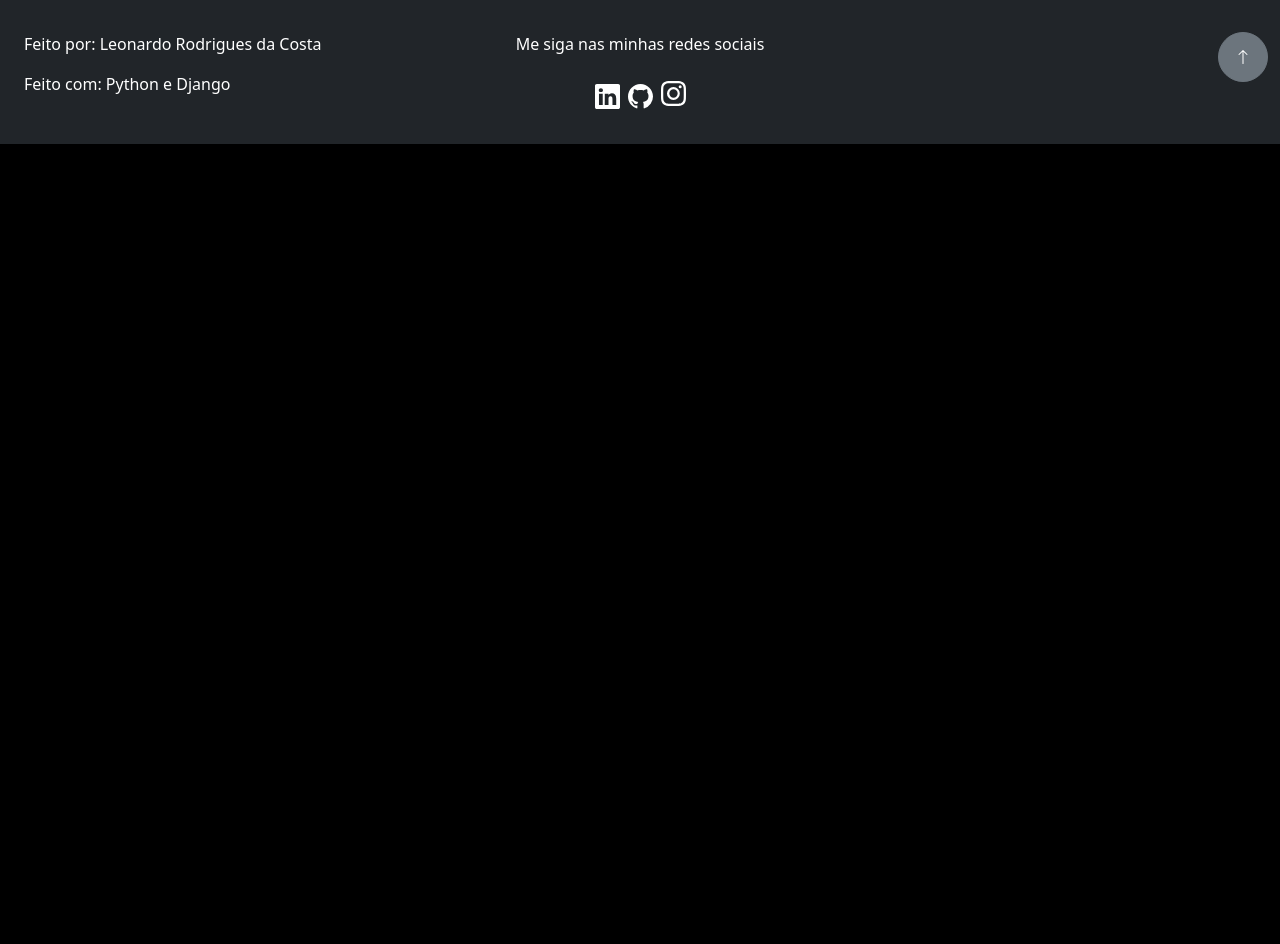
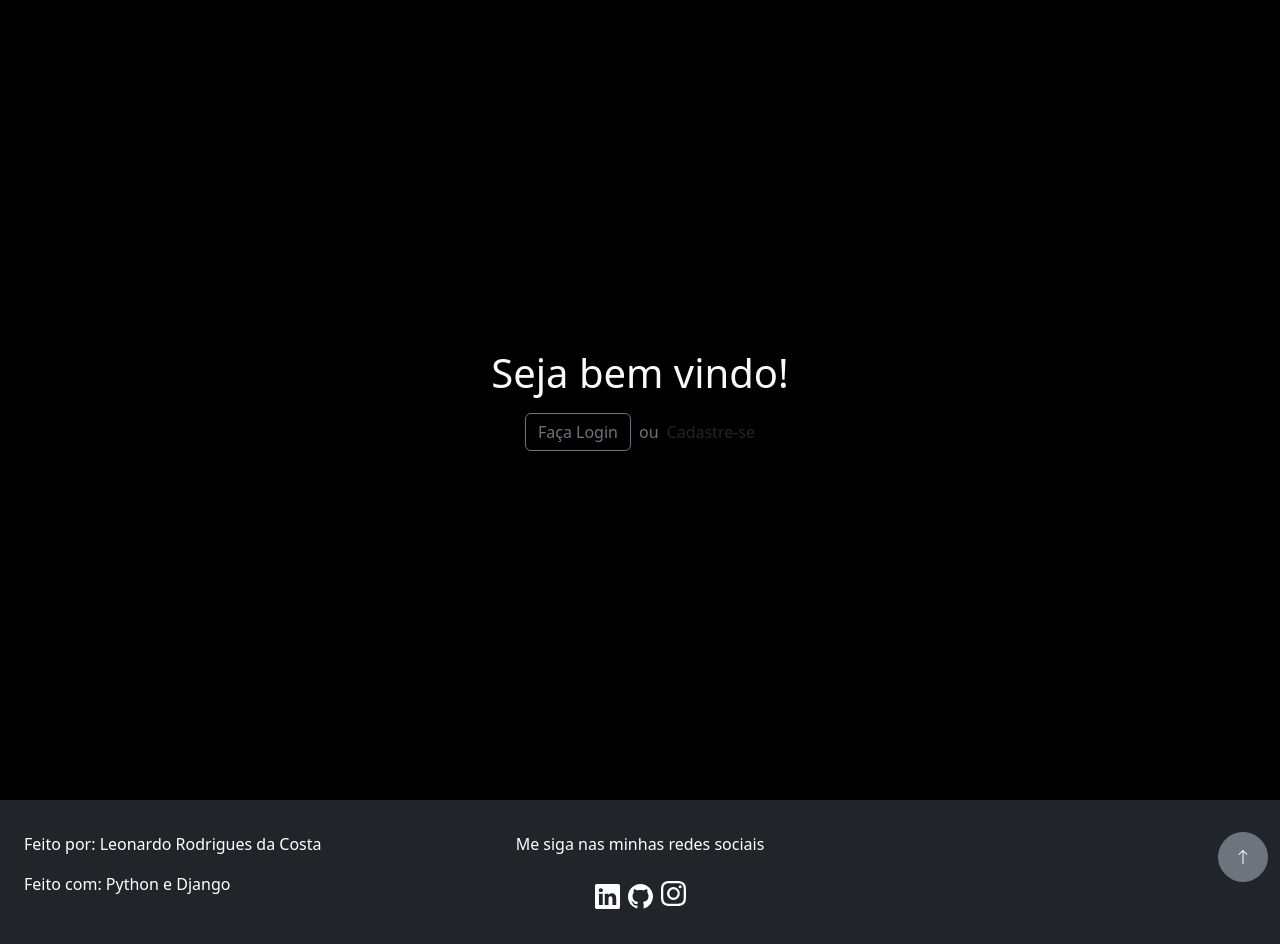
Before and after one commit to leonhardc/gerenciamento-de-biblioteca-django, a Django app: template usuario/templates/index.html in a window 1280 px wide. Shown: the part 58-1002 px from the top of the page. Before the commit the page ends 202 px from the top, so only its background shows below. Run offline with Django 4.2, Linux system fonts and the light colour scheme; the template is opened without the code that fills it, so the values that code supplies are empty; some libraries are stand-ins or nearby versions.

Commit message:
Finalizado prototipo do template inicial

```diff
--- a/usuario/templates/index.html
+++ b/usuario/templates/index.html
@@ -4,6 +4,23 @@
 
 {% block content %}
 
+<div>
+    <div class="container px-5 py-5 d-flex align-items-center justify-content-center" style="min-height: 100vh;">
 
+        <div>
+            <h1 class="text-center text-light">Seja bem vindo!</h1>
+            <p class="text-center text-secondary"></p>
+
+            <div class="d-flex justify-content-center w100 align-items-center">
+                <a class='btn btn-outline-secondary' href="">
+                    Faça Login
+                </a>
+                <span class="text-secondary px-2"> ou </span>
+                <a class='link' href="">Cadastre-se</a>
+            </div>
+        </div>
+
+    </div>
+</div>
 
 {% endblock%}
```
